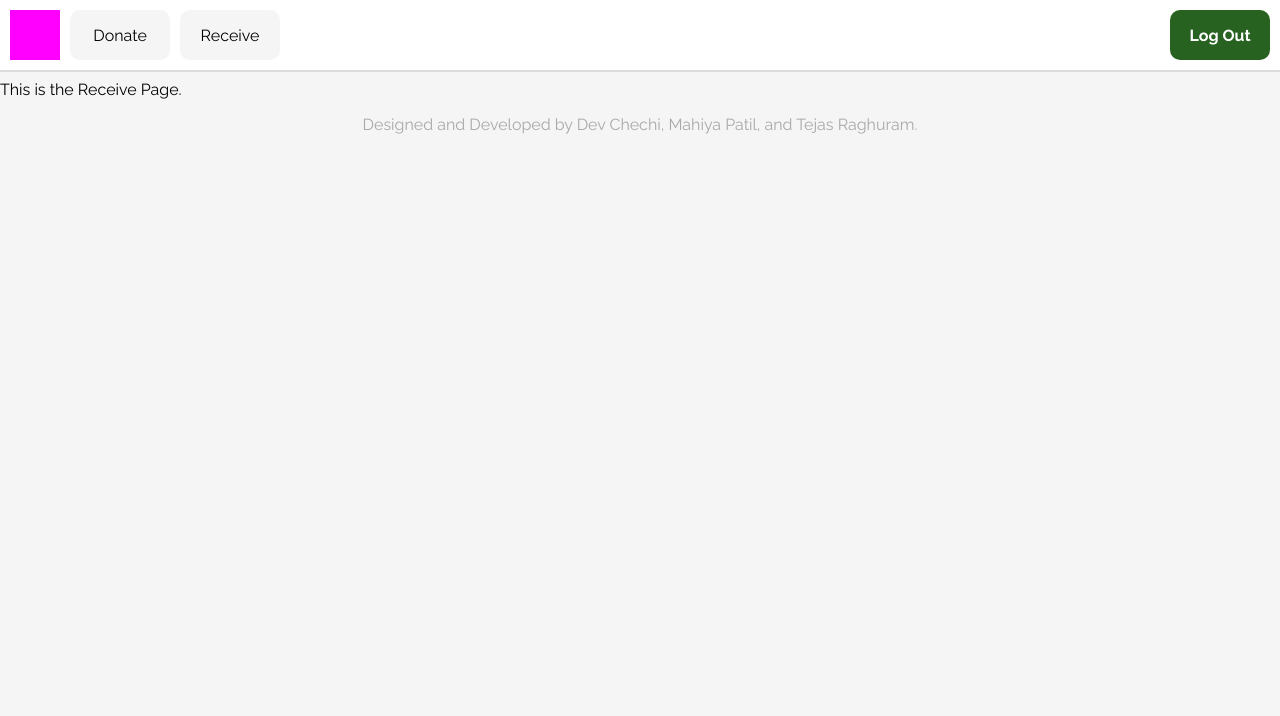
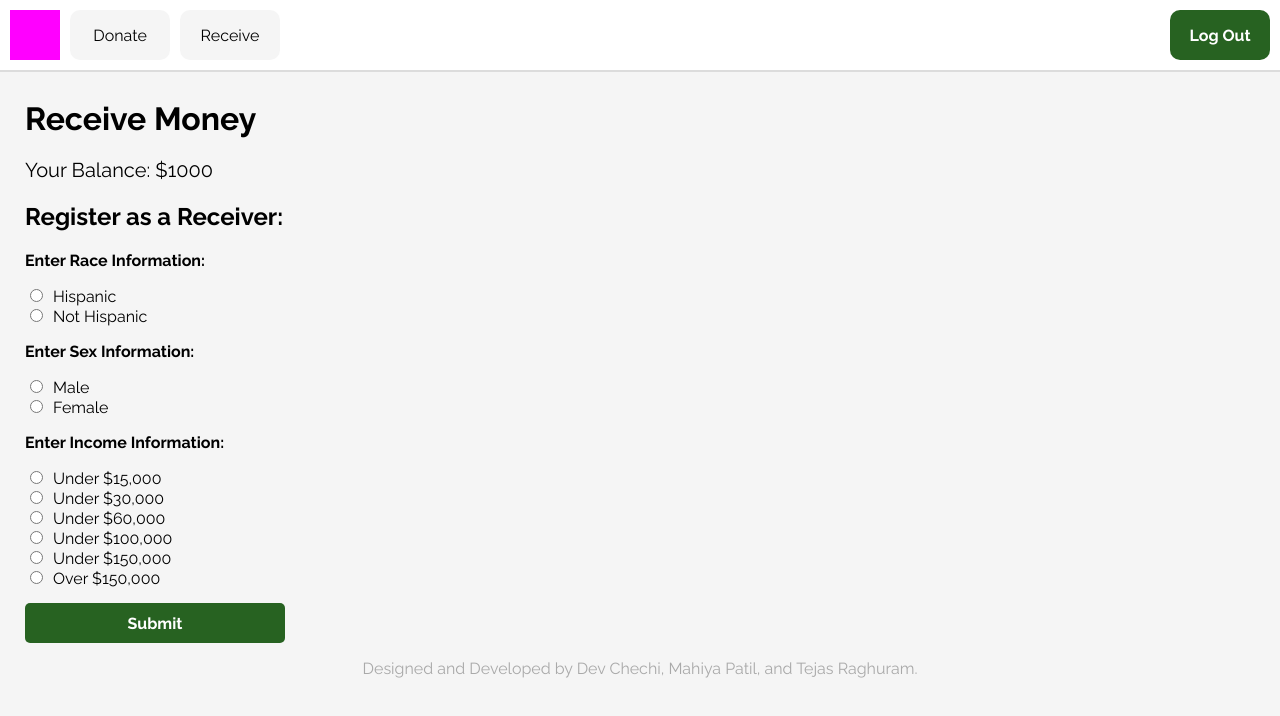
Before and after one commit to TejasRaghuram/NEUCRH, a React (Create React App) app: page /receive in a window 1280 px wide. Shown: the top 716 px of the page. Built offline with nearby package versions, Linux system fonts and the light colour scheme.

Commit message:
Created Receive Page

```diff
--- a/src/pages/Receive.js
+++ b/src/pages/Receive.js
@@ -1,7 +1,48 @@
+import './../styles/Receive.css';
+
 function Receive() {
+    // 0 - 15, 15 - 30, 30 - 60, 60 - 100, 100 - 150, 150+
     return (
-        <div>
-            <p>This is the Receive Page.</p>
+        <div id="receive">
+            <h1>Receive Money</h1>
+            <p id="balance">Your Balance: $1000</p>
+            <h2>Register as a Receiver:</h2>
+            <form>
+                <p class='radio-header'>Enter Race Information:</p>
+                <input class="radio" type="radio" name="race"/>
+                <label>Hispanic</label>
+                <br/>
+                <input class="radio" type="radio" name="race"/>
+                <label>Not Hispanic</label>
+                <br/>
+                <p class='radio-header'>Enter Sex Information:</p>
+                <input class="radio" type="radio" name="sex"/>
+                <label>Male</label>
+                <br/>
+                <input class="radio" type="radio" name="sex"/>
+                <label>Female</label>
+                <br/>
+                <p class='radio-header'>Enter Income Information:</p>
+                <input class="radio" type="radio" name="income"/>
+                <label>Under $15,000</label>
+                <br/>
+                <input class="radio" type="radio" name="income"/>
+                <label>Under $30,000</label>
+                <br/>
+                <input class="radio" type="radio" name="income"/>
+                <label>Under $60,000</label>
+                <br/>
+                <input class="radio" type="radio" name="income"/>
+                <label>Under $100,000</label>
+                <br/>
+                <input class="radio" type="radio" name="sex"/>
+                <label>Under $150,000</label>
+                <br/>
+                <input class="radio" type="radio" name="sex"/>
+                <label>Over $150,000</label>
+                <br/>
+                <input id="register-submit" type="submit"/>
+            </form>
         </div>
     );
 }
--- /dev/null
+++ b/src/styles/Receive.css
@@ -0,0 +1,29 @@
+#receive {
+    padding-left: 25px;
+    padding-right: 25px;
+    margin-top: 100px;
+}
+
+#balance {
+    font-size: 20px;
+}
+
+.radio-header {
+    font-weight: bold;
+}
+
+.radio {
+    margin-right: 10px;
+}
+
+#register-submit {
+    width: 260px;
+    height: 40px;
+    margin-top: 15px;
+    color: white;
+    background-color: #276221;
+    font-size: 16px;
+    font-weight: bold;
+    border-radius: 5px;
+    border-style: none;
+}
```
